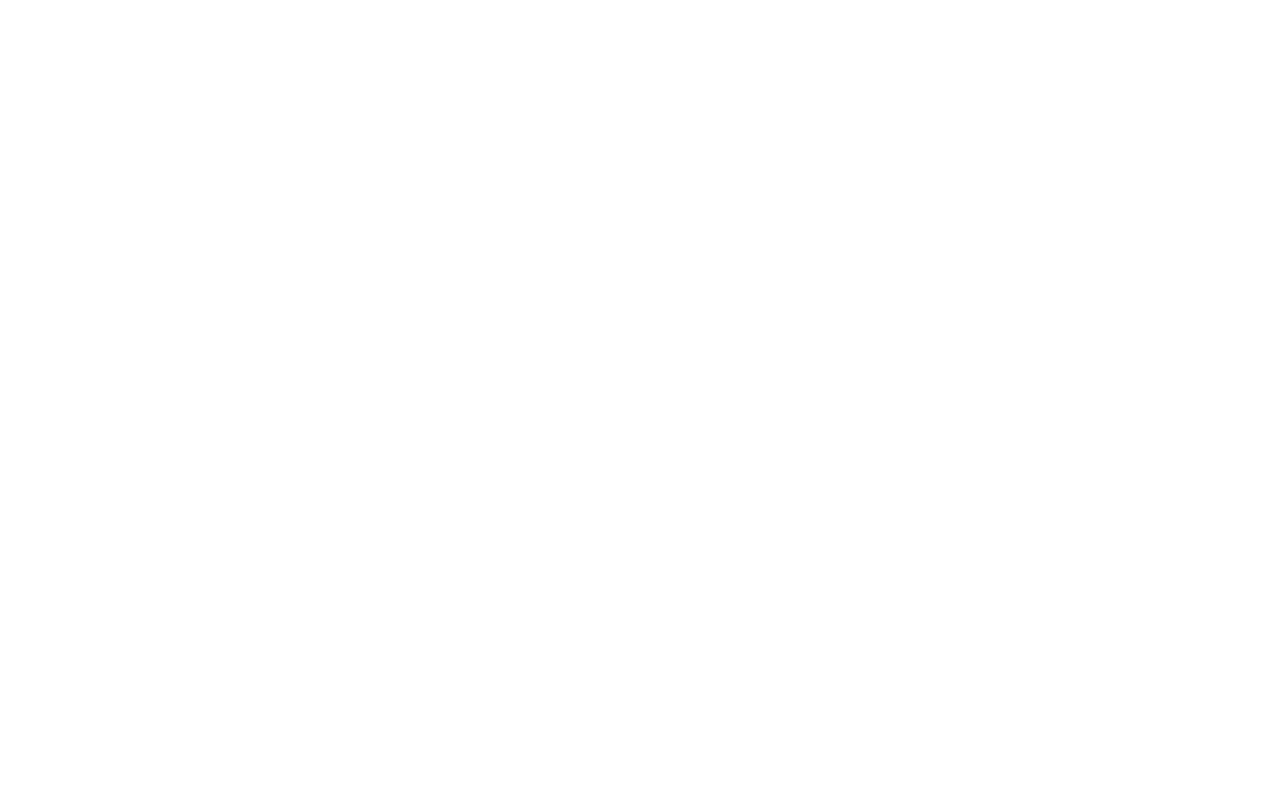
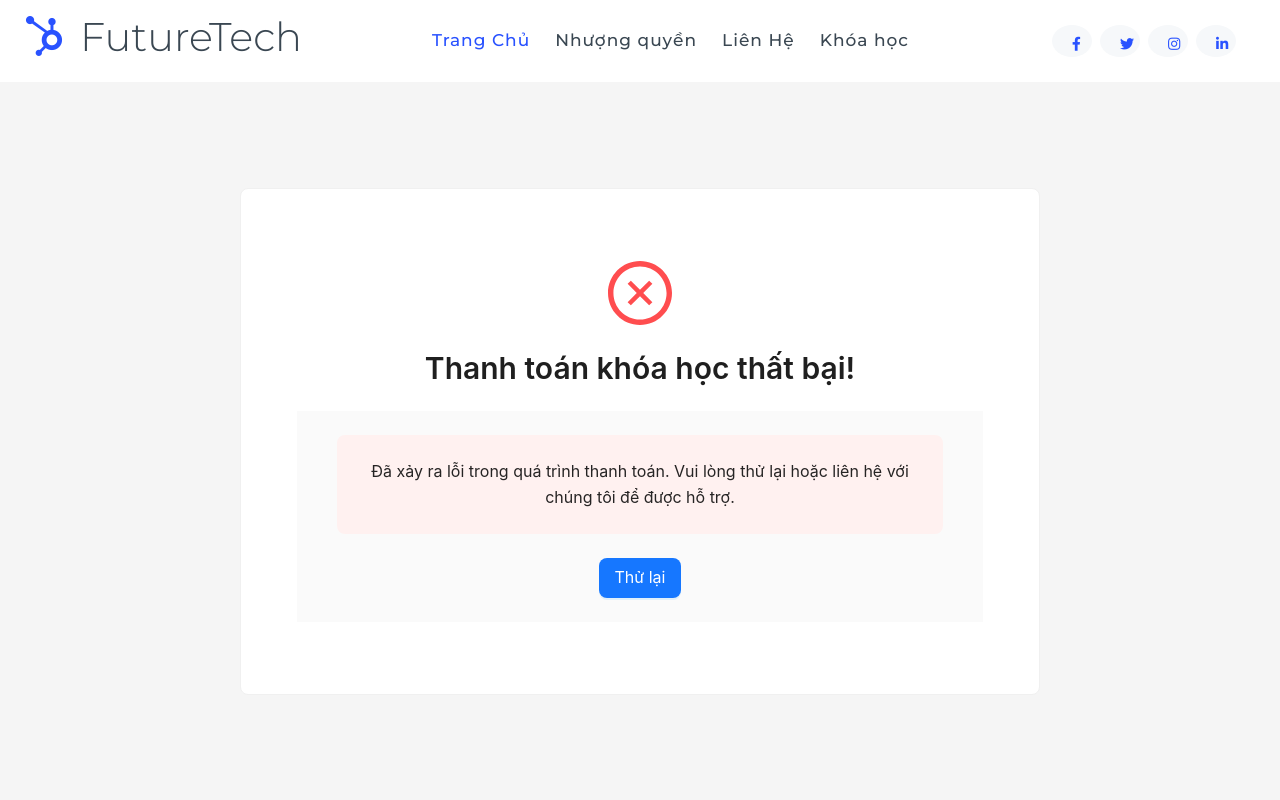
Before and after one commit to Shironeko2406/franchise-system-web, a React (Vite) app in the folder react/: page /payment-failure in a window 1280 px wide. Before the commit this address had no page. Shown: the top 800 px of the page. Built offline with nearby package versions, Linux system fonts and the light colour scheme.

Commit message:
feat : add payment failure

```diff
--- a/react/src/App.jsx
+++ b/react/src/App.jsx
@@ -10,6 +10,7 @@
 import Login from "./Guest/Page/Login/Login";
 import PaymentSuccess from "./Guest/Page/PaymentSuccess/PaymentSuccess";
 import SchedulePage from "./Guest/Component/SchedulePage/Schedule";
+import PaymentFailure from "./Guest/Page/PaymentFailure/PaymentFailure";
 
 function App() {
   return (
@@ -24,6 +25,7 @@
             {/* <Route path="profile" element={<Profile></Profile>}></Route> */}
             <Route path="register-agency" element={<AgencyRegistration />}></Route>
             <Route path="payment-success" element={<PaymentSuccess />} />
+            <Route path="payment-failure" element={<PaymentFailure />} />
             <Route path="schedule" element={<SchedulePage />} />
           </Route>
           {/* <Route path="user/detail/:id" element={<TestPage/>} /> */}
--- a/react/src/Guest/Component/BannerBookingCourse/BookCourse.jsx
+++ b/react/src/Guest/Component/BannerBookingCourse/BookCourse.jsx
@@ -355,28 +355,6 @@
                           )}
                         </div>
                         <div className="col-12">
-                          <select
-                            className={`form-select border-0 py-2 bg-light ${formBookCourse.touched.class && formBookCourse.errors.class ? 'is-invalid' : ''}`}
-                            id="class"
-                            name="class"
-                            onChange={formBookCourse.handleChange}
-                            onBlur={formBookCourse.handleBlur}
-                            value={formBookCourse.values.class}
-                            disabled={!formBookCourse.values.agency}
-                          >
-                            <option value="">Bước 3: Chọn lịch học</option>
-                            {classData?.map((classItem) => (
-                              <option key={classItem.id} value={classItem.id}>
-                                {/* {`${translateDayOfWeek(classItem.dayOfWeek)} - Bắt đầu ${moment(classItem.startDate).format('DD/MM/YYYY')}`} */}
-                                {`Bắt đầu ${moment(classItem.startDate).format('DD/MM/YYYY')}`}
-                              </option>
-                            ))}
-                          </select>
-                          {formBookCourse.touched.class && formBookCourse.errors.class && (
-                            <div className="invalid-feedback text-danger">{formBookCourse.errors.class}</div>
-                          )}
-                        </div>
-                        <div className="col-12">
                           <Spin spinning={isLoading}>
                             <button
                               type="submit"
--- /dev/null
+++ b/react/src/Guest/Page/PaymentFailure/PaymentFailure.jsx
@@ -0,0 +1,45 @@
+import { Card, Result, Typography, Button } from 'antd';
+import { CloseCircleOutlined } from '@ant-design/icons';
+
+const { Title, Paragraph } = Typography;
+
+const PaymentFailure = () => {
+    return (
+        <div style={{ minHeight: 'calc(100vh - 80px)', display: 'flex', alignItems: 'center', justifyContent: 'center', padding: '24px', background: '#f5f5f5' }}>
+            <Card style={{ width: '100%', maxWidth: '800px' }}>
+                <Result
+                    icon={<CloseCircleOutlined style={{ fontSize: '64px', color: '#ff4d4f' }} />}
+                    title={
+                        <Title level={2} style={{ margin: '24px 0', textAlign: 'center' }}>
+                            Thanh toán khóa học thất bại!
+                        </Title>
+                    }
+                >
+                    <div style={{
+                        background: '#fff1f0',
+                        padding: '24px',
+                        borderRadius: '8px',
+                        marginBottom: '24px'
+                    }}>
+                        <Paragraph style={{
+                            fontSize: '16px',
+                            margin: 0,
+                            textAlign: 'center',
+                            color: 'rgba(0, 0, 0, 0.85)'
+                        }}>
+                            Đã xảy ra lỗi trong quá trình thanh toán. Vui lòng thử lại hoặc liên hệ với chúng tôi để được hỗ trợ.
+                        </Paragraph>
+                    </div>
+
+                    <div style={{ textAlign: 'center' }}>
+                        <Button type="primary" size="large" href="/">
+                            Thử lại
+                        </Button>
+                    </div>
+                </Result>
+            </Card>
+        </div>
+    );
+};
+
+export default PaymentFailure;
```
